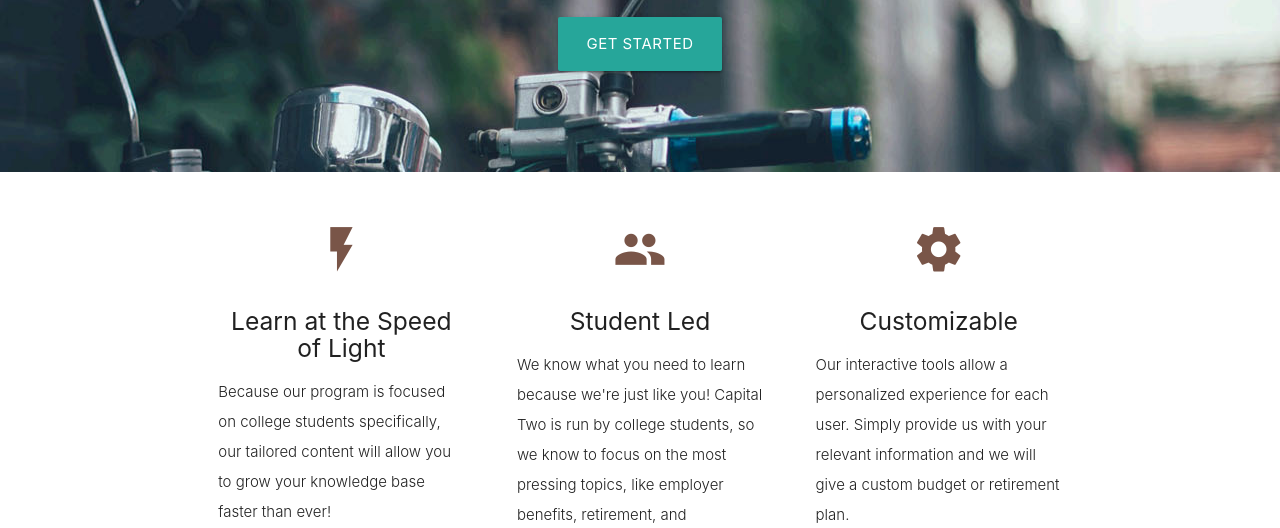
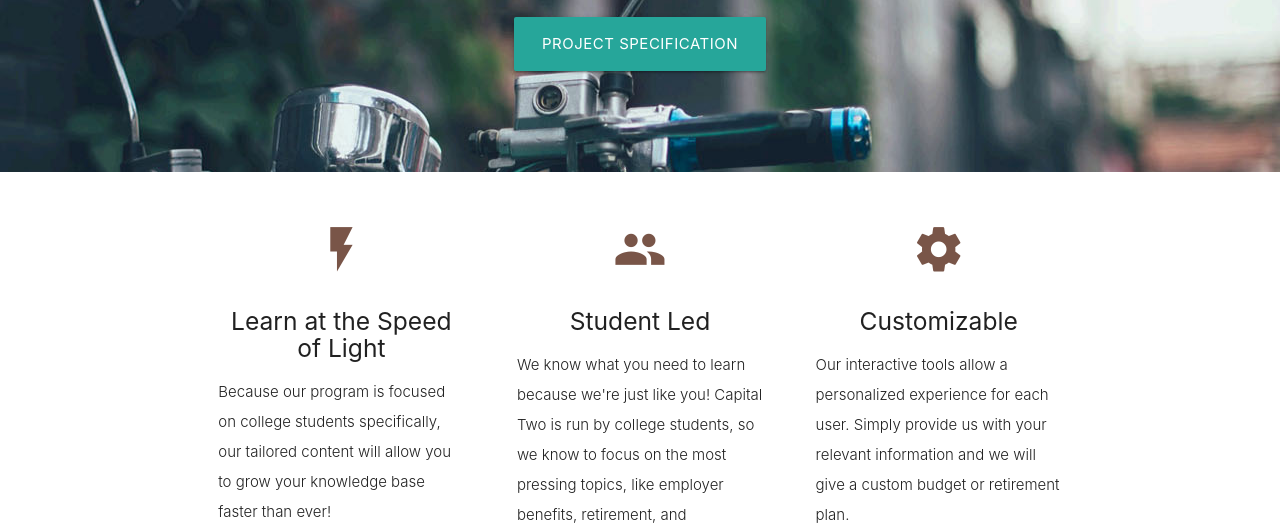
Before and after one commit to CapitalTwo/Main-Site, a plain HTML site: page index.html in a window 1280 px wide. Shown: the part 272-800 px from the top of the page. Drawn offline with nearby package versions, Linux system fonts and the light colour scheme.

Commit message:
Changed get started button

```diff
--- a/index.html
+++ b/index.html
@@ -34,7 +34,7 @@
           <h5 class="header col s12 light">A personal finance website made specifically for college students</h5>
         </div>
         <div class="row center">
-          <a href="http://materializecss.com/getting-started.html" id="download-button" class="btn-large waves-effect waves-light teal lighten-1">Get Started</a>
+          <a href="https://shaokang.ga/2020/Capstone-prooject-design-specification-v0-1/" id="download-button" class="btn-large waves-effect waves-light teal lighten-1">Project Specification</a>
         </div>
         <br><br>
 
```
